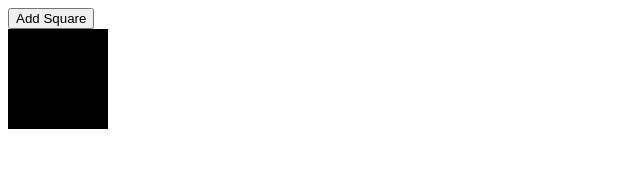
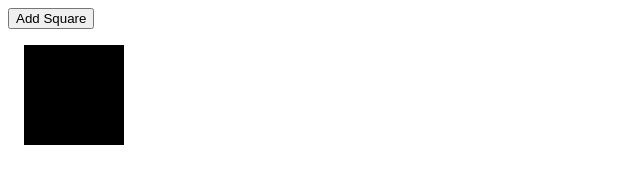
Before and after one commit to fgsilva93/DOMDOMDOM, a plain HTML site: page index.html in a window 1280 px wide. Both pictures are taken after a click on the button "Add Square". Shown: the whole page, without its empty margins (0-640 px from the left). Drawn offline with Linux system fonts and the light colour scheme.

Commit message:
new commit

```diff
--- a/script.js
+++ b/script.js
@@ -1,21 +1,34 @@
-document.addEventListener('DOMContentLoaded', function() {
+document.addEventListener('DOMContentLoaded', function () {
     let button = document.createElement('button');
     let btn = document.createTextNode("Add Square");
-    let conDiv =document.createElement('div');
+    let conDiv = document.createElement('div');
+    conDiv.style.display = "flex";
+    conDiv.style.flexWrap = "wrap";
     button.appendChild(btn);
     document.body.appendChild(button);
     document.body.appendChild(conDiv);
 
-    button.addEventListener("click",function() {
+    let id = 0;
+    button.addEventListener("click", function () {
         let div = document.createElement("div");
-        conDiv.appendChild(div);
-        div.className ="div1";
+        div.className = "subDiv";
         div.style.backgroundColor = "black";
         div.style.height = "100px";
         div.style.width = "100px";
-        div.style.cssFloat = 'left';
-        //div.style.margin ="1em";
-        //div.style.flexDirection = "row-reverse";
-        document.body.appendChild(div);
+        div.style.margin = "1em";
+        div.setAttribute("id", id); // set a attribute, nave a name and value in ()
+        conDiv.appendChild(div);
+        id++;
+
+        div.addEventListener("mouseover", function() {
+            let divText = document.createTextNode(this.id);
+            div.appendChild(divText);
+        })
+
+        div.addEventListener("mouseout", function() {
+            div.innerText = " ";
+        })
+
+
     })
 })
--- a/styles.css
+++ b/styles.css
@@ -1,3 +1,12 @@
-.div1 {
+.subDiv {
+    /*height: 100px;*/
+    line-height: 100px;
+    display: flex;
     flex-direction: row;
+    color: white;
+    vertical-align: middle;
+    justify-content: center;
 }
+/* #id {
+    color: azure;
+} */
```
